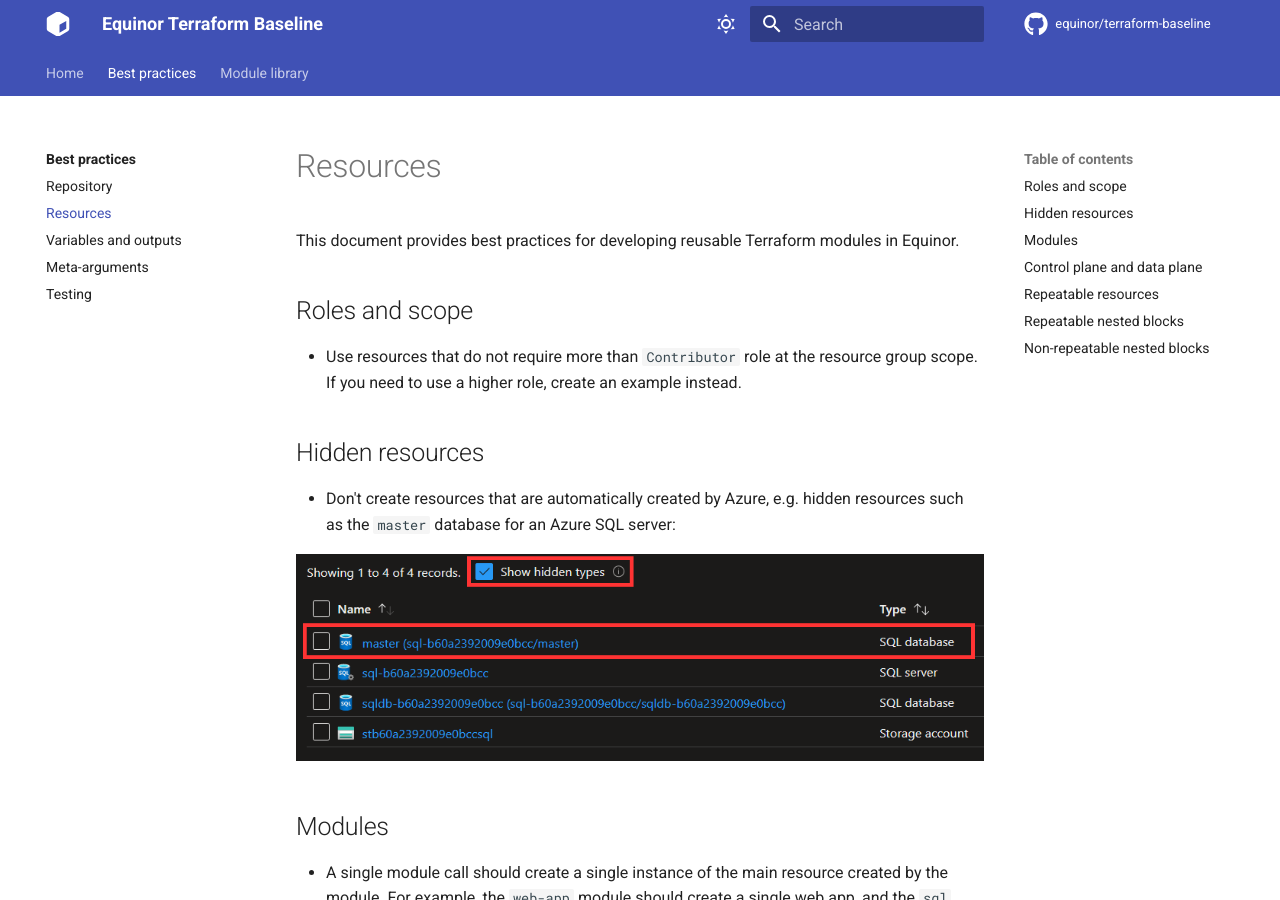
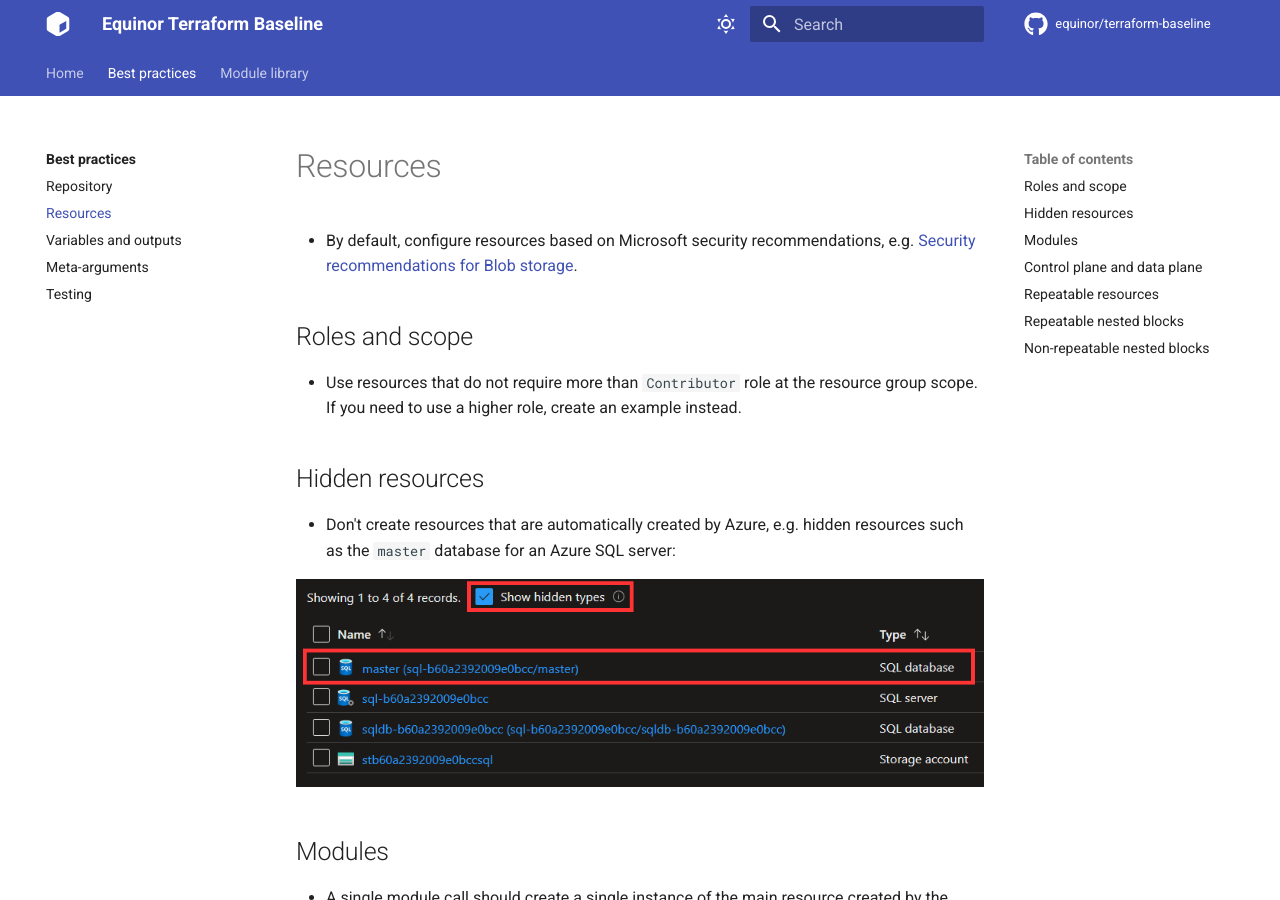
Before and after one commit to equinor/terraform-baseline, an MkDocs documentation site: the page built from docs/best-practices/resources.md, in a window 1280 px wide and 900 px high. Built offline with MkDocs 1.6.1 and Material for MkDocs 9.7.7, drawn with Linux system fonts in a browser that asks for light colours; comment, search, counter and statistics services are not loaded.

Commit message:
chore: undo unintentional change

```diff
--- a/docs/best-practices/resources.md
+++ b/docs/best-practices/resources.md
@@ -1,6 +1,6 @@
 # Resources
 
-This document provides best practices for developing reusable Terraform modules in Equinor.
+- By default, configure resources based on Microsoft security recommendations, e.g. [Security recommendations for Blob storage](https://learn.microsoft.com/en-us/azure/storage/blobs/security-recommendations).
 
 ## Roles and scope
 
```
